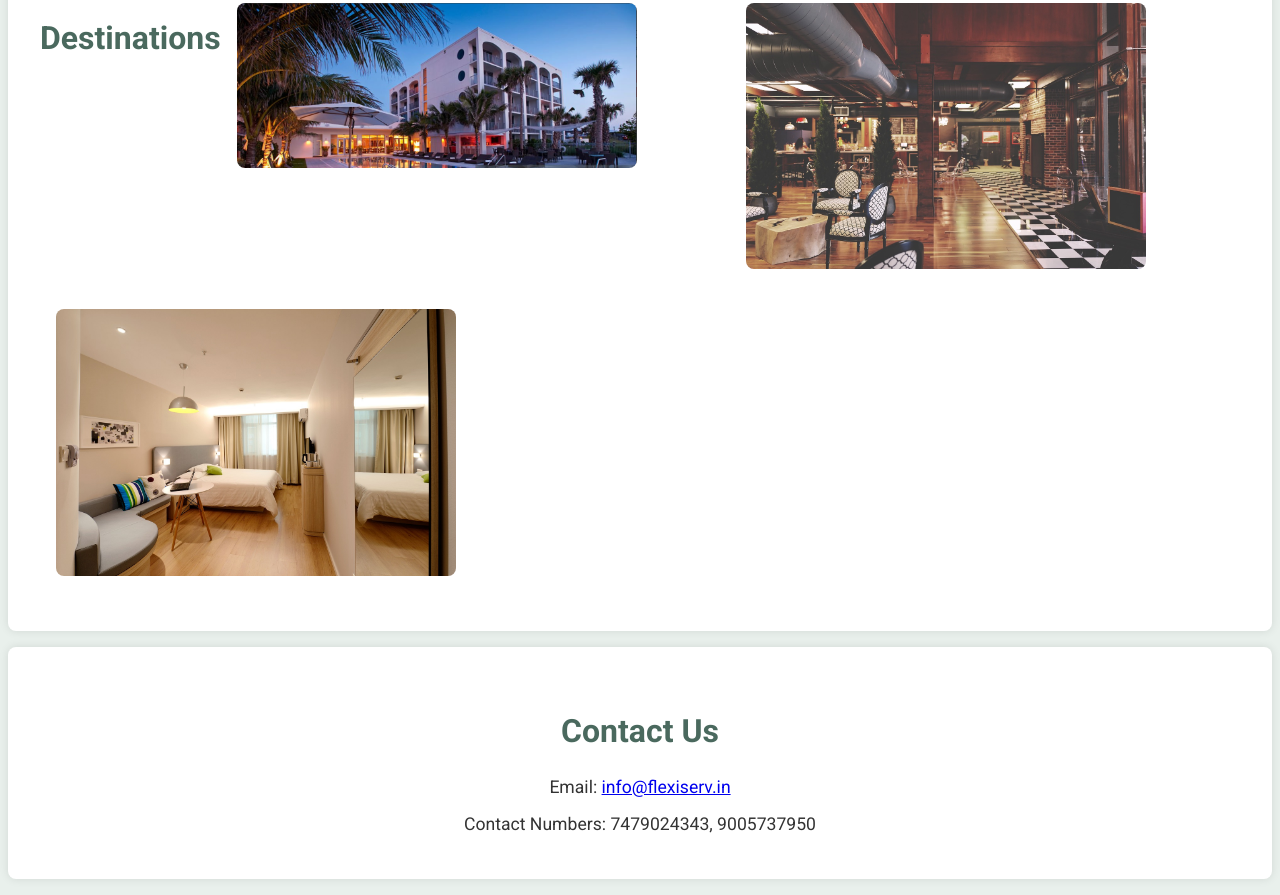
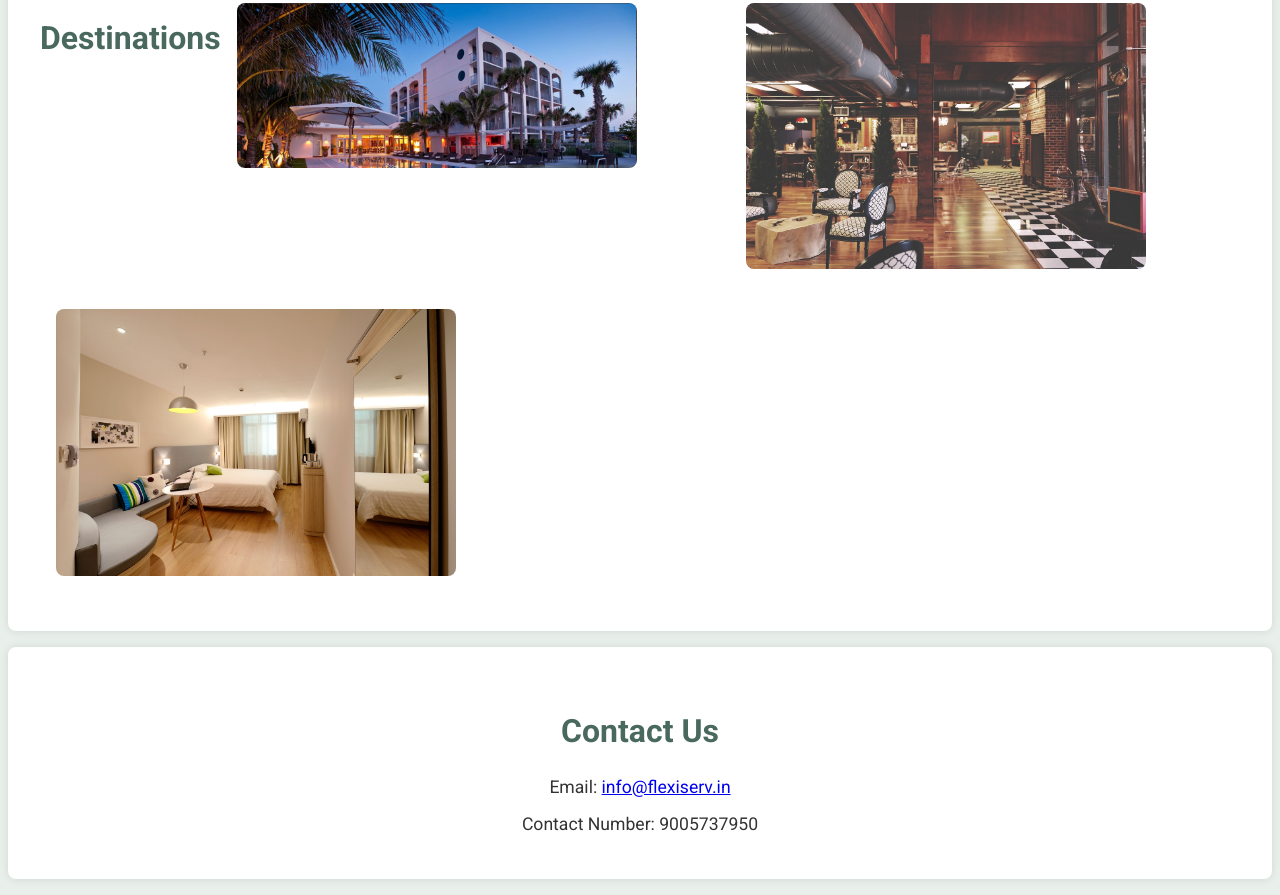
Before and after one commit to satyam-knit/flexi, a plain HTML site: page index.html in a window 1280 px wide. Shown: the part 4366-5261 px from the top of the page. Drawn offline with Linux system fonts and the light colour scheme; a script that the page names is missing.

Commit message:
Update index.html

```diff
--- a/index.html
+++ b/index.html
@@ -65,7 +65,7 @@
     <section id="contact">
         <h2>Contact Us</h2>
         <p>Email: <a href="mailto:info@flexiserv.in">info@flexiserv.in</a></p>
-        <p>Contact Numbers: 7479024343, 9005737950</p>
+        <p>Contact Number: 9005737950</p>
     </section>
 
     <footer>
```
